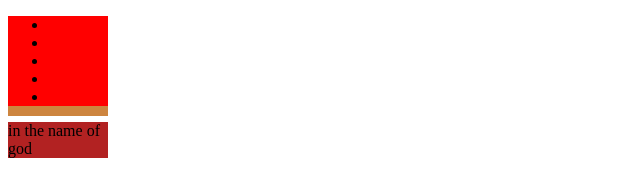
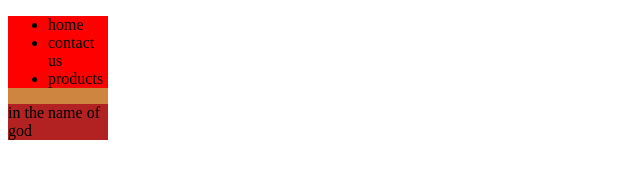
Before and after one commit to fatemehbi6/git-training, a plain HTML site: page index.html in a window 1280 px wide. Shown: the whole page, without its empty margins (0-640 px from the left). Drawn offline with Linux system fonts and the light colour scheme.

Commit message:
navigation compelete

```diff
--- a/index.html
+++ b/index.html
@@ -9,11 +9,9 @@
   <body>
     <div class="main">
       <div class="header"> <ul>
-        <li></li>
-        <li></li>
-        <li></li>
-        <li></li>
-        <li></li>
+        <li>home</li>
+        <li>contact us</li>
+        <li>products</li>
       </ul></div>
       <div class="content"></div>
       <div class="footer">
```
